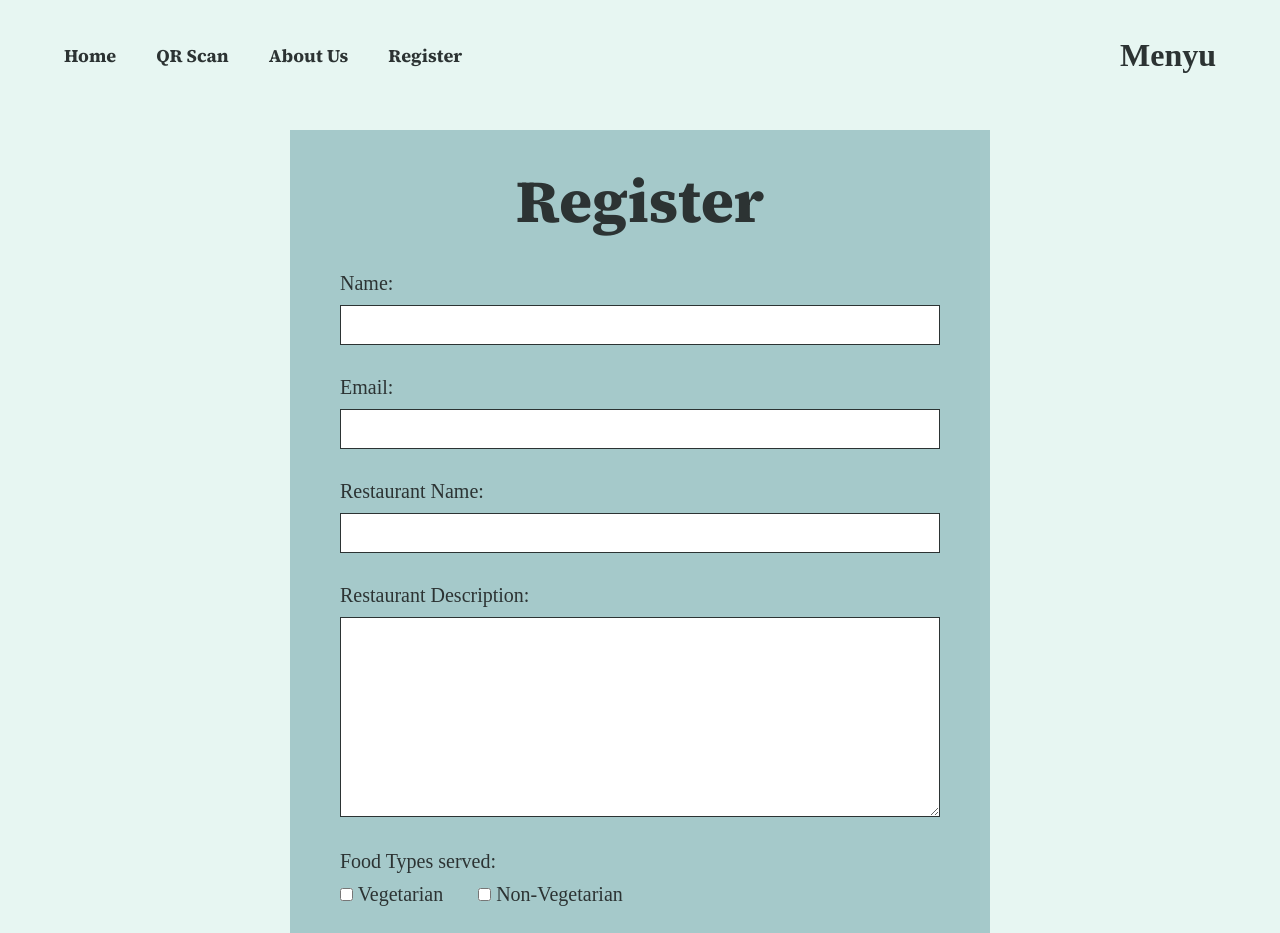
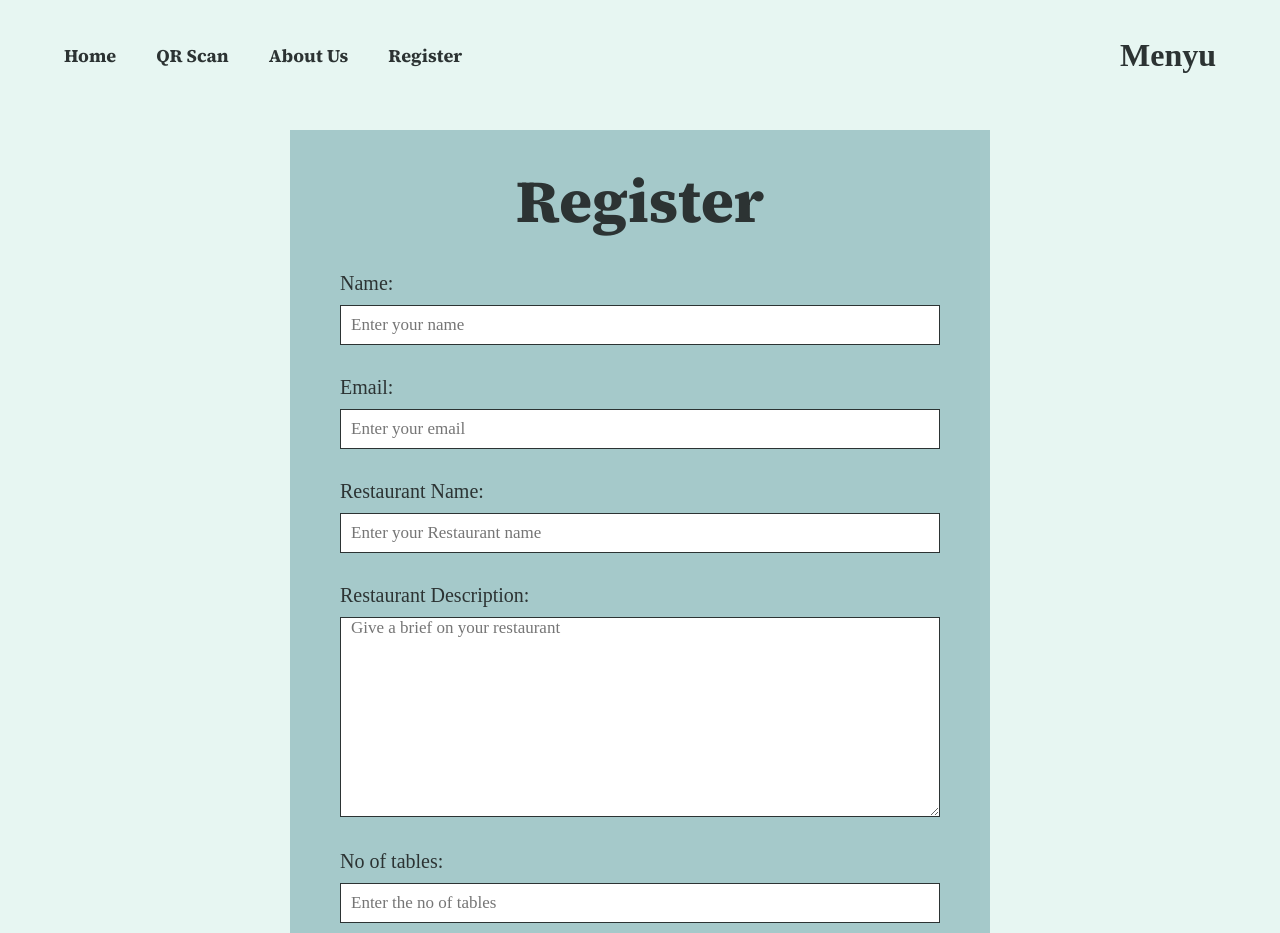
Before and after one commit to AndyyAD/Menyu, a React (Create React App) app: page /register in a window 1280 px wide. Shown: the top 933 px of the page. Built offline with nearby package versions, Linux system fonts and the light colour scheme; a web font is replaced by a local one.

Commit message:
Few Tweaks

```diff
--- a/src/pages/Register.js
+++ b/src/pages/Register.js
@@ -8,16 +8,19 @@ const Register = () => {
                     <h1 className="regHEAD"> Register </h1>
                     <form action="" method="post" className='regForm'>
                         <label htmlFor="name"> Name: </label> <br />
-                        <input type="text" name="name" id="name" className="inputarea" /> <br /> <br />
+                        <input type="text" name="name" id="name" className="inputarea" placeholder="Enter your name"/> <br /> <br />
 
                         <label htmlFor="email"> Email: </label> <br />
-                        <input type="email" name="email" id="email" className="inputarea" /> <br /> <br />
+                        <input type="email" name="email" id="email" className="inputarea" placeholder="Enter your email"/> <br /> <br />
 
                         <label htmlFor="restName"> Restaurant Name: </label> <br />
-                        <input type="text" name="restName" id="restName" className="inputarea" /> <br /> <br />
+                        <input type="text" name="restName" id="restName" className="inputarea" placeholder="Enter your Restaurant name"/> <br /> <br />
 
                         <label htmlFor="restDesc"> Restaurant Description: </label> <br />
-                        <textarea name="restDesc" id="restDesc" cols="30" rows="10" className="inputarea"></textarea> <br /> <br />
+                        <textarea name="restDesc" id="restDesc" cols="30" rows="10" className="inputarea" placeholder="Give a brief on your restaurant"></textarea> <br /> <br />
+
+                        <label htmlFor="tablesNo"> No of tables: </label> <br />
+                        <input type="text" name="tablesNo" id="tablesNo" className="inputarea" placeholder="Enter the no of tables"/> <br /> <br />
 
                         <label htmlFor=""> Food Types served: </label> <br />
                         <input type="checkbox" name="vegFood" id="vegFood" />
```
Also changed, not shown: src/pages/About.js (+8 -8 lines).
